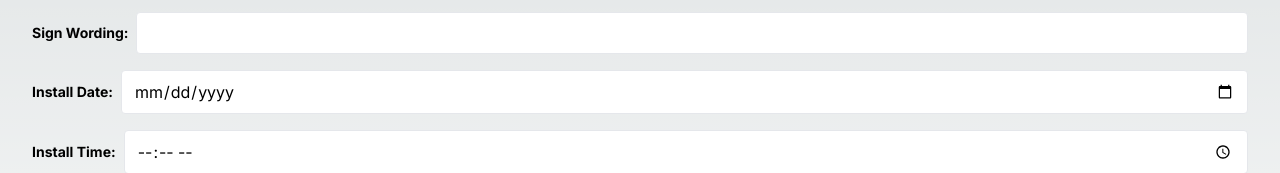
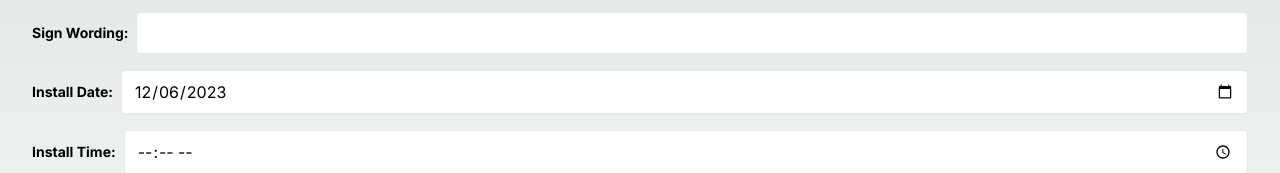
Before and after one commit to ashkan-rahnavardi/plate-grabber, a Next.js app: page / in a window 1280 px wide. Shown: the part 362-535 px from the top of the page. Built offline with nearby package versions, Linux system fonts and the light colour scheme.

Commit message:
Download all forms to txt working

```diff
--- a/app/_components/addPlate.tsx
+++ b/app/_components/addPlate.tsx
@@ -60,27 +60,6 @@ export default function AddPlate({ storageHelper }: { storageHelper: any }) {
 	const [currentBlock, setCurrentBlock] = useState('');
 	const router = useRouter();
 
-	// const handleChange = (
-	// 	event: React.ChangeEvent<HTMLInputElement | HTMLSelectElement>
-	// ) => {
-	// 	const { value } = event.target;
-	// 	storageHelper.setCurrentBlock(value);
-	// };
-
-	// const handleContinue = () => {
-	// 	const currentBlock = storageHelper.getCurrentBlock();
-	// 	if (!currentBlock.trim()) {
-	// 		// Show an alert if the input is empty
-	// 		alert('Please enter a value for Current Block');
-	// 		return;
-	// 	}
-
-	// 	// Close the modal
-	// 	setShowModal(false);
-
-	// 	router.push('/add-plate');
-	// };
-
 	const handleContinue = () => {
 		if (!currentBlock.trim()) {
 			// Show an alert if the input is empty
@@ -88,7 +67,7 @@ export default function AddPlate({ storageHelper }: { storageHelper: any }) {
 			return;
 		}
 
-		storageHelper.setCurrentBlock(currentBlock);
+		storageHelper.addCurrentBlock(currentBlock);
 
 		setShowModal(false);
 
--- a/app/_components/licenseForm.tsx
+++ b/app/_components/licenseForm.tsx
@@ -1,10 +1,6 @@
 'use client';
 
 import { useEffect } from 'react';
-
-// Havent added 24hr checkbox yet
-
-// TODO: fix time input
 
 export default function LicenseForm({ storageHelper }: { storageHelper: any }) {
 	const handleChange = (
@@ -76,14 +72,14 @@ export default function LicenseForm({ storageHelper }: { storageHelper: any }) {
 				/>
 			</div>
 			<div className="input-container">
-				<label className="label-style" htmlFor="street/lane">
+				<label className="label-style" htmlFor="street">
 					Street/Lane:{' '}
 				</label>
 				<input
 					className="input-style"
 					type="text"
-					id="street/lane"
-					name="street/lane"
+					id="street"
+					name="street"
 					onChange={handleChange}
 				/>
 			</div>
@@ -142,14 +138,14 @@ export default function LicenseForm({ storageHelper }: { storageHelper: any }) {
 				/>
 			</div>
 			<div className="input-container">
-				<label className="label-style" htmlFor="crew_initials">
+				<label className="label-style" htmlFor="crew">
 					Crew Initials:{' '}
 				</label>
 				<input
 					className="input-style"
 					type="text"
-					id="crew_initials"
-					name="crew_initials"
+					id="crew"
+					name="crew"
 					onChange={handleChange}
 				/>
 			</div>
--- a/app/_components/procam.tsx
+++ b/app/_components/procam.tsx
@@ -26,6 +26,7 @@ const Modal = ({
 }) => {
 	const updatePlate = (plate: string, block: string) => {
 		storageHelper.addPlates(block, plate);
+		storageHelper.addCurrentBlock(block);
 		closeModal();
 	};
 
--- a/app/_components/savedForms.tsx
+++ b/app/_components/savedForms.tsx
@@ -89,11 +89,22 @@ export default function SavedForms({ storageHelper }: { storageHelper: any }) {
 		<>
 			{showModal && <Modal />}
 			<div className="flex flex-wrap justify-center">
+				<button
+					className="bg-green-500 hover:bg-blue-600 text-white py-2 px-4 rounded mx-2"
+					onClick={() => {
+						storageHelper.downloadAllForms();
+						// formIDs.forEach((formID: string) => {
+						// 	storageHelper.downloadForm(formID);
+						// });
+					}}
+				>
+					Download All
+				</button>
 				{formIDs.map((formID: string) => (
 					<div
 						key={formID}
 						className={`m-4 p-4 border rounded-md hover:bg-gray-100 cursor-pointer w-64 text-center ${
-							showButtonsForID[formID] ? 'h-24' : 'h-12' // Adjust the heights based on your design
+							showButtonsForID[formID] ? 'h-32' : 'h-16' // Adjust the heights based on your design
 						}`}
 						onClick={() => handleFormClick(formID)}
 					>
--- a/app/_helper/storageHelper.ts
+++ b/app/_helper/storageHelper.ts
@@ -1,12 +1,8 @@
-import { info } from 'console';
-
-// TO DO: Make saved forms autosave on change
-
 interface LicenseForm {
 	id: string;
 	reference: string;
 	sides: string;
-	hundred_blocks: string[];
+	hundred_blocks: string;
 	current_block: string;
 	street: string;
 	road_type: string;
@@ -25,17 +21,22 @@ class StorageHelper {
 	private static instance: StorageHelper;
 
 	constructor() {
+		const currentDate = new Date();
+		const year = currentDate.getFullYear();
+		const month = String(currentDate.getMonth() + 1).padStart(2, '0');
+		const day = String(currentDate.getDate()).padStart(2, '0');
+
 		this.storageKey = 'forms';
 		this.blankForm = {
 			id: 'current',
 			reference: '',
 			sides: '',
-			hundred_blocks: [''],
+			hundred_blocks: '',
 			current_block: '',
 			street: '',
 			road_type: '',
 			sign_wording: '',
-			install_date: '',
+			install_date: `${year}-${month}-${day}`,
 			install_time: '',
 			crew: '',
 			signature: '',
@@ -70,8 +71,16 @@ class StorageHelper {
 
 		if (currentForm) {
 			const currentReference = currentForm.reference.trim();
+			const currentCrew = currentForm.crew.trim();
+			const currentSignature = currentForm.signature.trim();
 
-			if (currentReference !== '') {
+			if (
+				currentReference === '' ||
+				currentCrew === '' ||
+				currentSignature === ''
+			) {
+				return false;
+			} else {
 				const existingFormIndex = forms.findIndex(
 					(form) => form.id === currentReference
 				);
@@ -90,8 +99,6 @@ class StorageHelper {
 				this.clearCurrentForm();
 				return true;
 			}
-
-			return false;
 		}
 
 		return false;
@@ -115,7 +122,7 @@ class StorageHelper {
 		}
 	}
 
-	public getHundredBlocks(): string[] {
+	public getHundredBlocks(): string {
 		const forms = this.getForms();
 		const currentForm = forms.find((form) => form.id === 'current');
 
@@ -123,10 +130,10 @@ class StorageHelper {
 			return currentForm.hundred_blocks;
 		}
 
-		return [];
+		return '';
 	}
 
-	public setCurrentBlock(block: string) {
+	public addCurrentBlock(block: string) {
 		const forms = this.getForms();
 		const currentForm = forms.find((form) => form.id === 'current');
 
@@ -134,8 +141,12 @@ class StorageHelper {
 			// set current block
 			currentForm.current_block = block;
 			// add block to hundred blocks if not already there
-			if (!currentForm.hundred_blocks.includes(block)) {
-				currentForm.hundred_blocks.push(block);
+			if (currentForm.hundred_blocks === '') {
+				currentForm.hundred_blocks = block;
+			} else if (!currentForm.hundred_blocks.includes(block)) {
+				currentForm.hundred_blocks = currentForm.hundred_blocks.concat(
+					', ' + block
+				);
 			}
 			this.setForms(forms);
 		}
@@ -221,8 +232,13 @@ class StorageHelper {
 		const forms = this.getForms();
 		const currentFormIndex = forms.findIndex((form) => form.id === 'current');
 
+		const signature = forms[currentFormIndex].signature;
+		const crew = forms[currentFormIndex].crew;
+
 		if (currentFormIndex !== -1) {
 			forms[currentFormIndex] = { ...this.blankForm };
+			forms[currentFormIndex].signature = signature;
+			forms[currentFormIndex].crew = crew;
 			this.setForms(forms);
 		}
 	}
@@ -237,6 +253,73 @@ class StorageHelper {
 			this.clearCurrentForm();
 		}
 	}
+
+	public downloadAllForms(): void {
+		const formIDs = this.getFormIDs();
+		let textData = '';
+
+		const currentForm = this.getFormById('current');
+
+		const title = `${currentForm?.signature}_${currentForm?.install_date}`;
+
+		formIDs.forEach((formId) => {
+			const form = this.getFormById(formId);
+
+			if (form) {
+				textData += this.convertFormToText(form);
+				textData += '\n\n';
+			}
+		});
+
+		const blob = new Blob([textData], { type: 'text/plain' });
+		const url = URL.createObjectURL(blob);
+		const a = document.createElement('a');
+		a.href = url;
+		a.download = `${title}_form.txt`;
+		document.body.appendChild(a);
+		a.click();
+		document.body.removeChild(a);
+		URL.revokeObjectURL(url);
+	}
+
+	public downloadForm(formId: string): void {
+		const form = this.getFormById(formId);
+
+		if (form) {
+			const textData = this.convertFormToText(form);
+			const blob = new Blob([textData], { type: 'text/plain' });
+			const url = URL.createObjectURL(blob);
+
+			const a = document.createElement('a');
+			a.href = url;
+			a.download = `${formId}_form.txt`;
+			document.body.appendChild(a);
+			a.click();
+			document.body.removeChild(a);
+			URL.revokeObjectURL(url);
+		}
+	}
+
+	private convertFormToText(form: LicenseForm): string {
+		// Implement the logic to convert the form data to a text format
+		// For example, you can iterate over the form properties and format them as text
+		let text = '';
+
+		for (const [key, value] of Object.entries(form)) {
+			if (key === 'plates') {
+				text += `${key}:\n`;
+				for (const [block, plates] of Object.entries(value)) {
+					text += `\t${block}: ${plates.join(', ')}\n`;
+				}
+				continue;
+			} else if (key === 'id' || key === 'current_block') {
+				continue;
+			}
+			text += `${key}: ${value}\n`;
+		}
+
+		return text;
+	}
 }
 
 export default StorageHelper;
```
